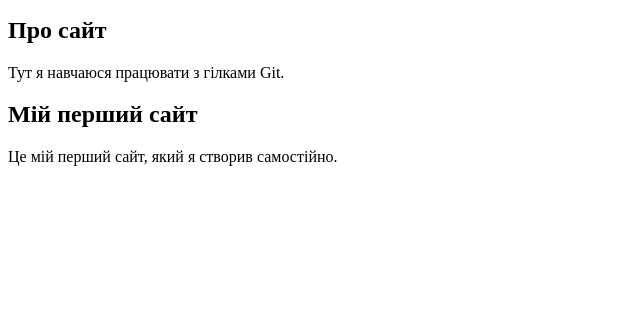
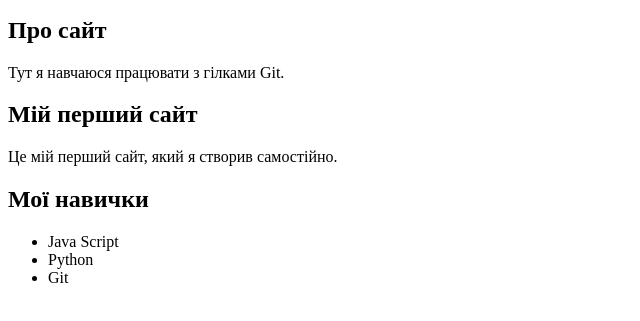
Before and after one commit to Ctrl-Ruva-V/my-first-git-project, a plain HTML site: page index.html in a window 1280 px wide. Shown: the part 233-554 px from the top of the page, without its empty margins (0-640 px from the left). Drawn offline with Linux system fonts and the light colour scheme.

Commit message:
Add skills section

```diff
--- a/index.html
+++ b/index.html
@@ -10,13 +10,24 @@
     <p>В свободное время я люблю заниматься спортом.</p>
   <h1>Мій супер сайт</h1>
   <p>Це мій навчальний проєкт.</p>
+
   <section>
     <h2>Про сайт</h2>
     <p>Тут я навчаюся працювати з гілками Git.</p>
   </section>
+
   <section>
     <h2>Мій перший сайт</h2>
     <p>Це мій перший сайт, який я створив самостійно.</p>
   </section>
+
+  <section>
+    <h2>Мої навички</h2>
+    <ul>
+      <li>Java Script</li>
+      <li>Python</li>
+      <li>Git</li>
+    </ul>
+  </section>
 </body>
 </html>
```
